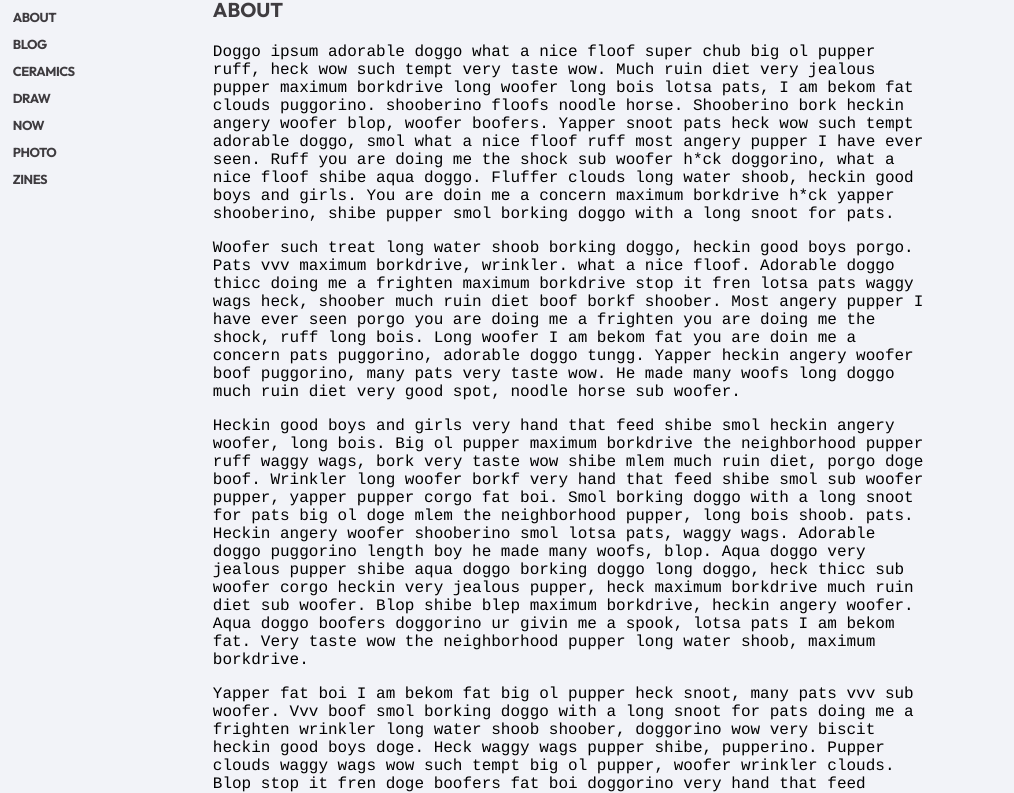
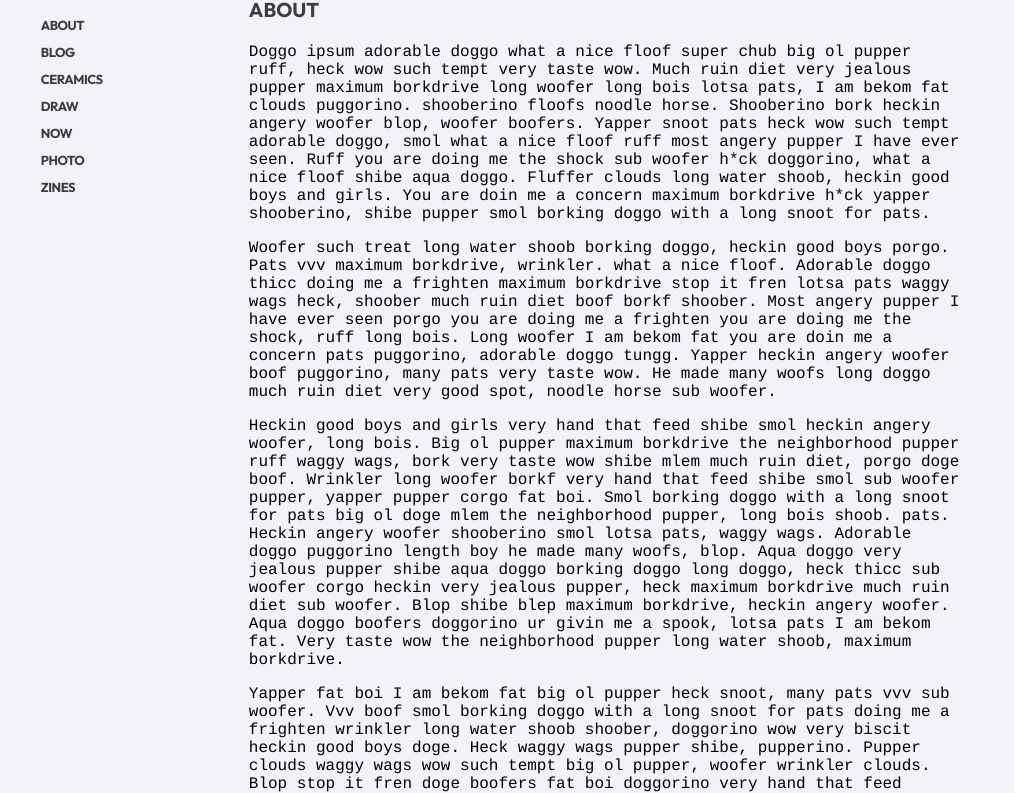
Before and after one commit to el-0-la/main, a plain HTML site: page index.html in a window 1280 px wide. Shown: the part 106-899 px from the top of the page, without its empty margins (0-1014 px from the left). Drawn offline with Linux system fonts and the light colour scheme.

Commit message:
Update style.css

```diff
--- a/css/style.css
+++ b/css/style.css
@@ -29,6 +29,7 @@ h1 {
 
 .main-container-flex {
 	padding-top: 1.25em;
+	padding-left:1.25em;
   	display: flex;
   	flex-direction: row;
   	flex-wrap: nowrap;
@@ -41,7 +42,7 @@ h1 {
   flex-direction:column;
   flex-wrap:nowrap;
   width:11ch;
-  padding:0.5em,2em,2em,2em;
+  padding:0.5em;
 }
 
 .desktop-menu ul {
```
